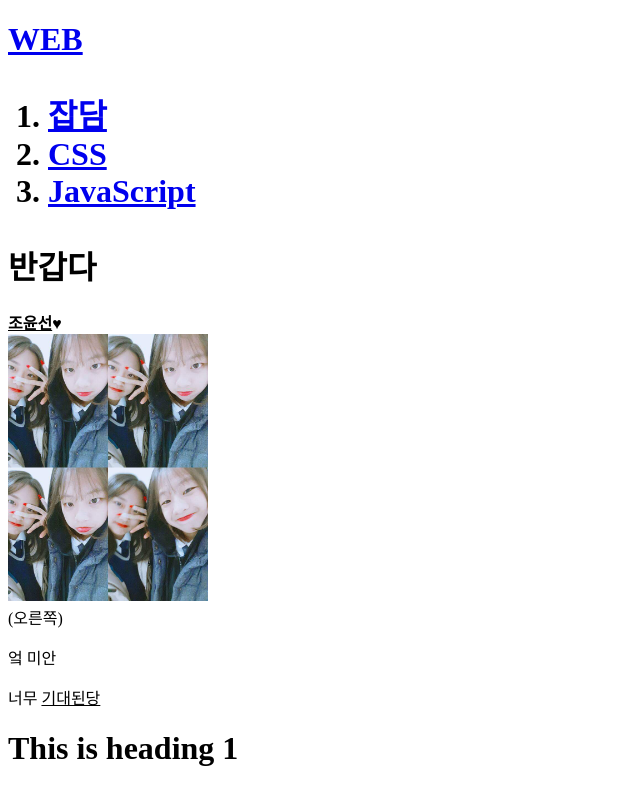
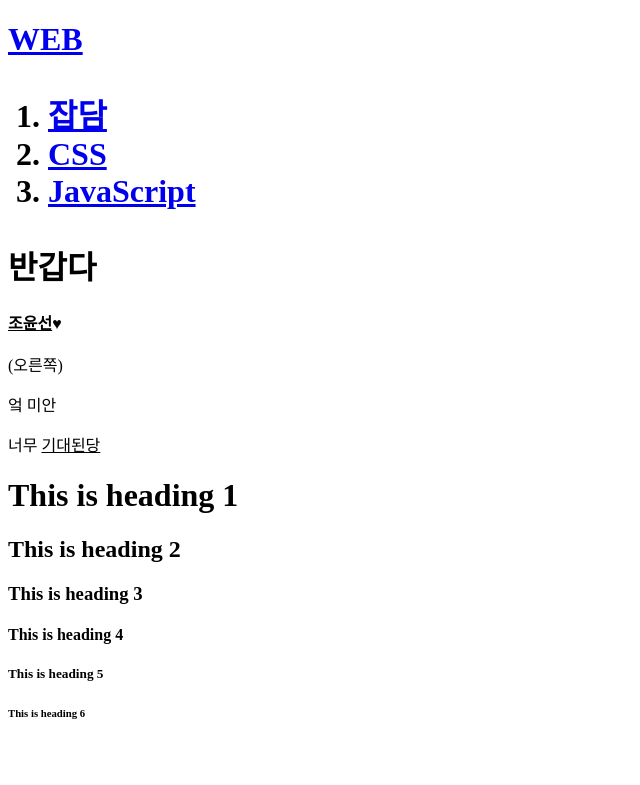
Before and after one commit to BloodFyer/-, a plain HTML site: page 1.html in a window 1280 px wide. Shown: the top 785 px of the page, without its empty margins (0-640 px from the left). Drawn offline with Linux system fonts and the light colour scheme.

Commit message:
Add files via upload

```diff
--- a/1.html
+++ b/1.html
@@ -15,7 +15,7 @@
  <strong><u>조윤선</u>♥</strong><br>
  <a href="https://cdn.discordapp.com/attachments/267990432321896459/392284148229734411/unknown.png"
  target="_blank"  title="힝 속았지">
-   <img src="조윤선.jpg" width="200"><br></a>
+   <img src="" width="200"><br></a>
  (오른쪽)<br>
  <p>엌 미안</p>
  너무 <u>기대된당</u>
```
Also changed, not shown: 2.html (+1 -1 lines), 3.html (+1 -1 lines), index.html (+1 -1 lines), 1 other file.
